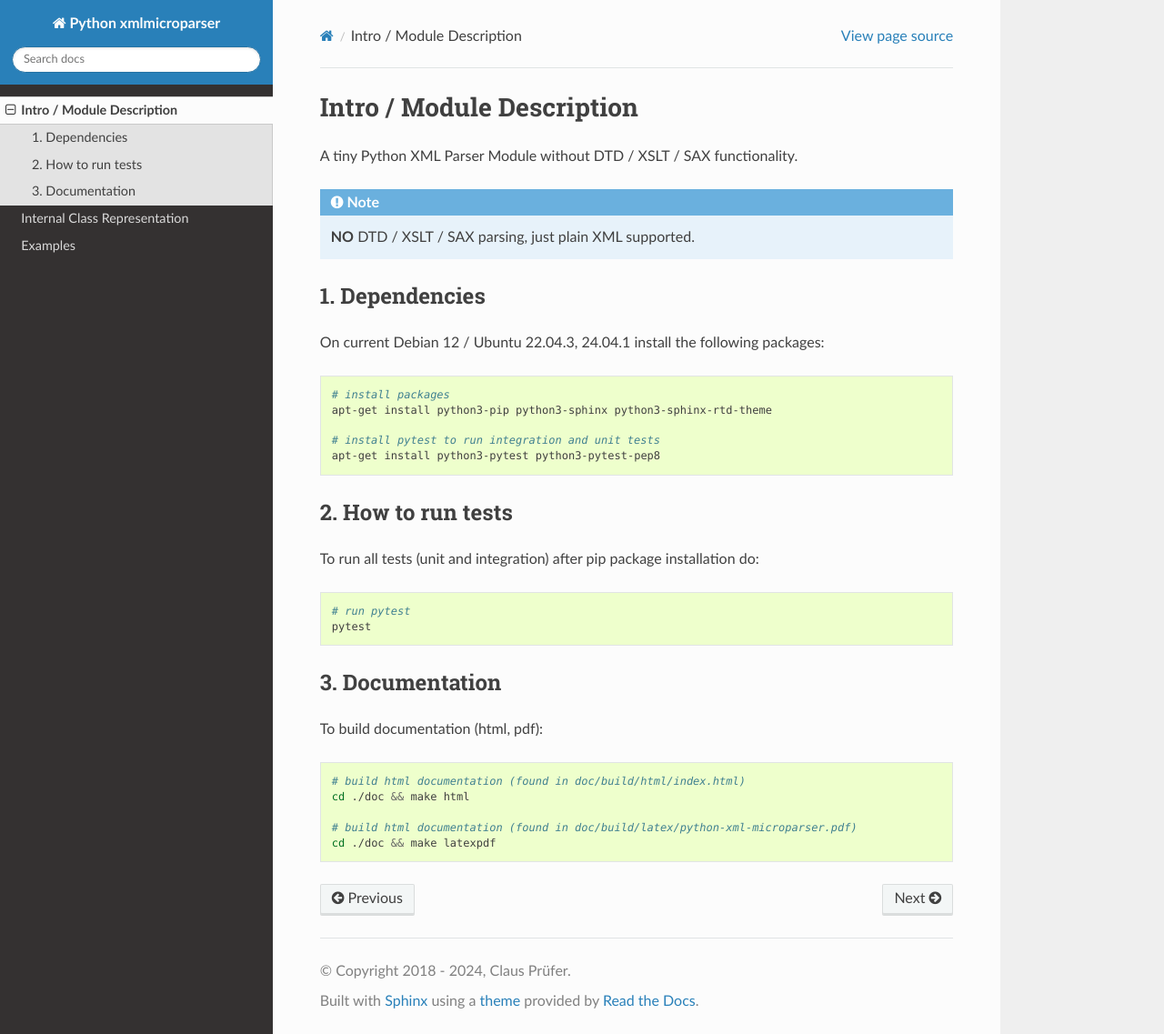
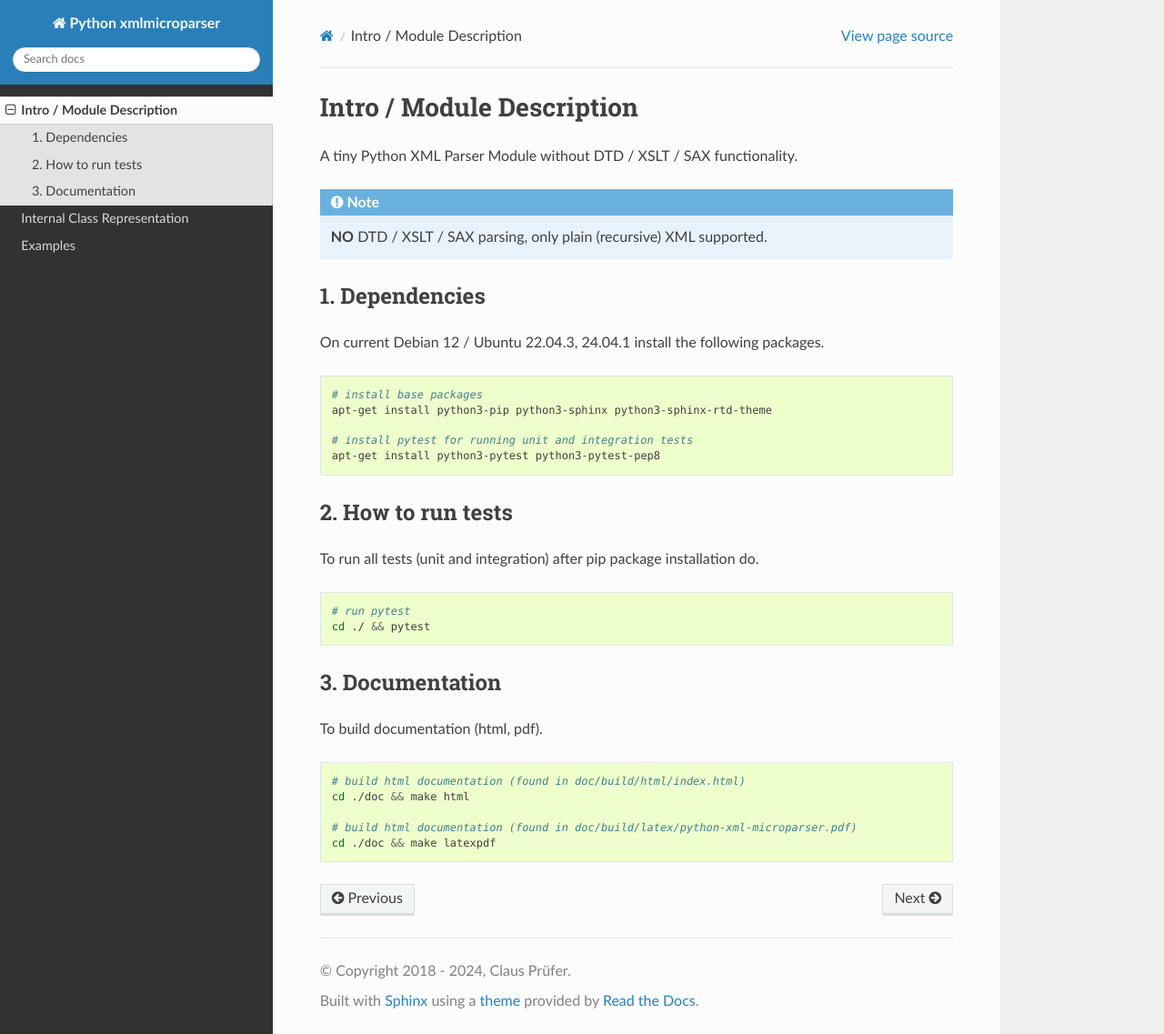
Before and after one commit to clauspruefer/python-xml-microparser, a Sphinx documentation site: the page built from doc/source/intro.rst, in a window 1280 px wide and 1137 px high. Shown: the whole window at 91% size. Built offline with Sphinx 7.4.7 and the Read the Docs theme 3.1.0, drawn with Linux system fonts in a browser that asks for light colours.

Commit message:
Correct doc intro.rst

```diff
--- a/doc/source/intro.rst
+++ b/doc/source/intro.rst
@@ -7,35 +7,35 @@ Intro / Module Description
 A tiny Python XML Parser Module without DTD / XSLT / SAX functionality.
 
 .. note::
-    **NO** DTD / XSLT / SAX parsing, just plain XML supported.
+    **NO** DTD / XSLT / SAX parsing, only plain (recursive) XML supported.
 
 1. Dependencies
 ===============
 
-On current Debian 12 / Ubuntu 22.04.3, 24.04.1 install the following packages:
+On current Debian 12 / Ubuntu 22.04.3, 24.04.1 install the following packages.
 
 .. code-block:: bash
 
-    # install packages
+    # install base packages
     apt-get install python3-pip python3-sphinx python3-sphinx-rtd-theme
 
-    # install pytest to run integration and unit tests
+    # install pytest for running unit and integration tests
     apt-get install python3-pytest python3-pytest-pep8
 
 2. How to run tests
 ===================
 
-To run all tests (unit and integration) after pip package installation do:
+To run all tests (unit and integration) after pip package installation do.
 
 .. code-block:: bash
 
     # run pytest
-    pytest
+    cd ./ && pytest
 
 3. Documentation
 ================
 
-To build documentation (html, pdf):
+To build documentation (html, pdf).
 
 .. code-block:: bash
 
```
